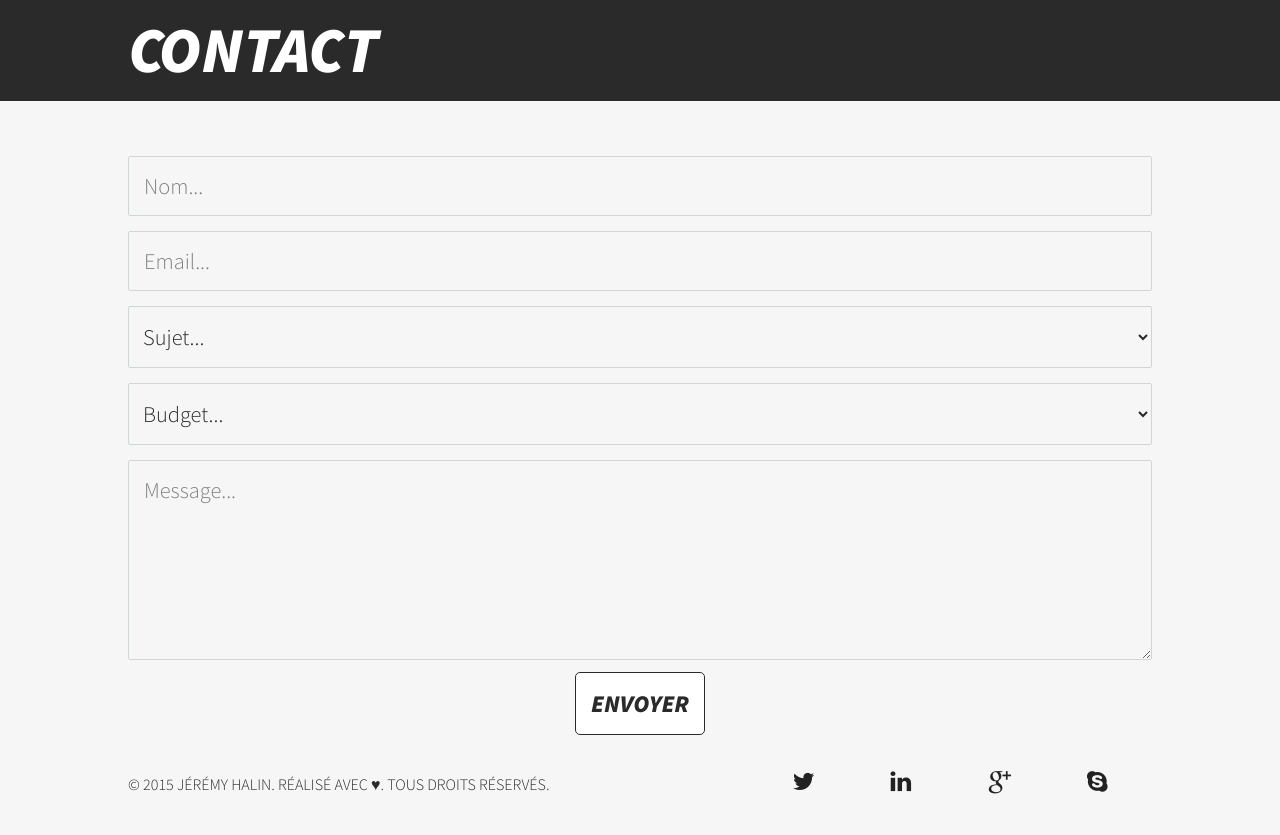
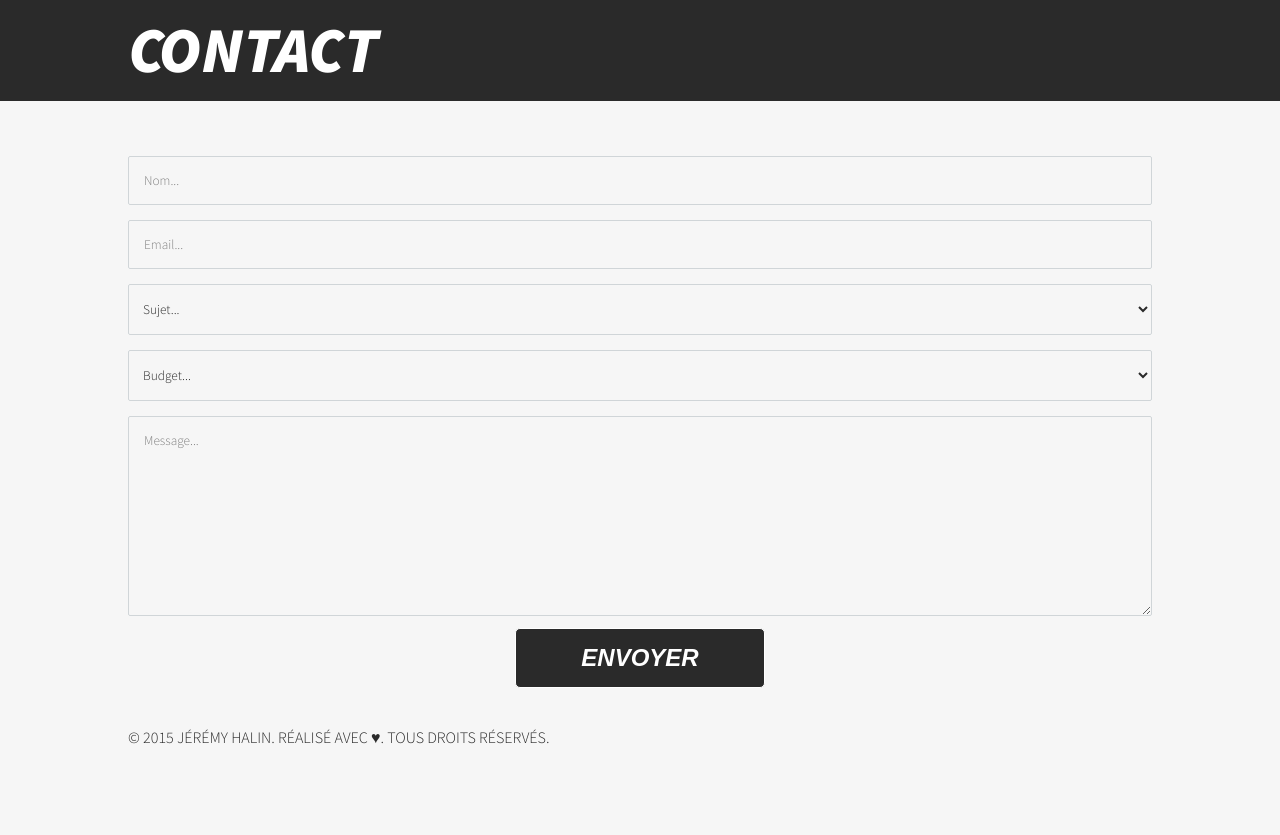
Before and after one commit to HJerem/Portfolio, a PHP site: page /contact in a window 1280 px wide. Shown: the part 100-935 px from the top of the page. After the commit the page ends 844 px from the top, so only its background shows below. Run offline with PHP 8.4, Linux system fonts and the light colour scheme; data that the repository does not hold is empty; some libraries are stand-ins or nearby versions.

Commit message:
Revert "Content added"
This reverts commit 53f899c1ff9cf225c135d38c43131e6d7047ace0.

```diff
--- a/contact.php
+++ b/contact.php
@@ -9,7 +9,6 @@
   <title>Jérémy Halin | Contact</title>
   <meta name="viewport" content="width=device-width, initial-scale=1">
   <link href='http://fonts.googleapis.com/css?family=Source+Sans+Pro:300,600,900italic' rel='stylesheet' type='text/css'>
-	<link rel="stylesheet" href="//maxcdn.bootstrapcdn.com/font-awesome/4.3.0/css/font-awesome.min.css">
   <link rel="stylesheet" href="css/main.css">
 </head>
 <body>
@@ -63,8 +62,8 @@
   ?>
   <p id="message-validation"><?php echo $message ?></p>
   <form class="formulaire" name="form" id="form" action="http://jeremyhalin.fr/contact" method="POST">
-    <input type="text" class="input" placeholder="Nom..." name="name" id="nom" value="<?php echo $_POST['name'] ?>" required>
-    <input type="email" class="input" placeholder="Email..." name="email" id="email" value="<?php echo $_POST['email'] ?>" required>
+    <input type="text" class="input" placeholder="Nom..." name="name" id="nom" required>
+    <input type="email" class="input" placeholder="Email..." name="email" id="email" required>
     <select name="sujet" id="sujet" required>
       <option value="" default>Sujet...</option>
       <option value="devis">Demande de devis</option>
@@ -78,8 +77,8 @@
       <option value="3">entre 1000€ et 2500€</option>
       <option value="4">>2500€</option>
     </select>
-    <textarea class="inputMessage" placeholder="Message..." name="message" id="message" value="<?php echo $_POST['message'] ?>" required></textarea>
-    <input type="submit" name="submit" value="Envoyer" class="seethecaseblack" style="display:block;" onclick="return validForm()">
+    <textarea class="inputMessage" placeholder="Message..." name="message" id="message" required></textarea>
+    <input type="submit" name="submit" value="Envoyer" class="btn color5" onclick="return validForm()">
   </form>
 
 </section>
--- a/css/main.css
+++ b/css/main.css
@@ -140,13 +140,6 @@
      clear: both;
    }
 
-	.container-1024 p{
-	  font-size: 1.4em;
-	  text-align: justify;
-	  line-height: 1.5em;
-	  padding: 0rem 5rem 2rem 5rem;
-	}
-
    section .container-1024{
      min-height:800px;
    }
@@ -259,11 +252,11 @@
      border:4px solid #5b6775;
      border-right-width:0;
      border-bottom-width:0;
+     transform:rotate(-45deg);
      -webkit-transform:rotate(-45deg);
      -moz-transform:rotate(-45deg);
      -o-transform:rotate(-45deg);
      -ms-transform:rotate(-45deg);
-	 transform:rotate(-45deg);
    }
 
    .actions {
@@ -424,32 +417,6 @@
      text-align: center;
      font-size: 1.5em;
    }
-.seethecaseblack {
-     color:#2a2a2a;
-     padding:15px;
-     border:1px solid #2a2a2a;
-     border-radius: 5px;
-     display: inline-block;
-	background:white;
-	cursor:pointer;
-	margin:0 auto;
-	font-family:'Source Sans Pro';
-     text-decoration: none;
-     text-transform: uppercase;
-     -webkit-transition: background .2s ease;
-     -moz-transition: background .2s ease;
-     -ms-transition: background .2s ease;
-     -o-transition: background .2s ease;
-     transition: background .2s ease;
-     font-weight: 900;
-     font-style: italic;
-     text-align: center;
-     font-size: 1.5em;
-   }
-.seethecaseblack:hover{
-	color:white;
-	background:#2a2a2a;
-}
    .btn {
      color:white;
      padding:15px;
@@ -568,7 +535,6 @@
    .input{
      width:100%;
      border:none;
-	   font-size:1.4em;
      background:none;
      color:#2a2a2a;
      border-radius: 2px;
@@ -589,7 +555,6 @@
      width:100%;
      border:none;
      background:none;
-	   font-size:1.4em;
      color:#2a2a2a;
      border-radius: 2px;
      border:1px solid #d0d5d8;
@@ -607,7 +572,6 @@
      color:#2a2a2a;
      border:1px solid #d0d5d8;
      min-height:200px;
-	   font-size:1.4em;
      margin-bottom:10px;
      background:none;
      -webkit-box-sizing: border-box; /* Safari/Chrome, other WebKit */
@@ -758,7 +722,7 @@
   -webkit-font-smoothing: antialiased;
   -moz-osx-font-smoothing: grayscale;
 }
-.round-small .fa, .round .fa{
+.round .fa, .round-small .fa{
   font-size: 3.5em;
   color: white;
   position: relative;
@@ -806,21 +770,7 @@
   display: inline-block;
   text-align: center;
   cursor:pointer;
-	border:1px solid #2a2a2a;
-	-webkit-transition:all 0.2s;
-       -moz-transition:all 0.2s;
-       -o-transition:all 0.2s;
-       transition:all 0.2s;
 }
-
-.round-small:hover{
-	background:#f6f6f6;
-	border:1px solid #2a2a2a;
-}
-.round-small:hover .fa{
-	color: #2a2a2a;
-}
-
 .round-small .fa{
   font-size: 2em;
 }
--- a/exiagame.php
+++ b/exiagame.php
@@ -8,7 +8,6 @@
   <meta http-equiv="X-UA-Compatible" content="IE=edge,chrome=1">
   <title>Jérémy Halin | Projet ExiaGame</title>
   <meta name="viewport" content="width=device-width, initial-scale=1">
-	<link rel="stylesheet" href="//maxcdn.bootstrapcdn.com/font-awesome/4.3.0/css/font-awesome.min.css">
   <link href='http://fonts.googleapis.com/css?family=Source+Sans+Pro:300,600,900italic' rel='stylesheet' type='text/css'>
   <link rel="stylesheet" href="css/main.css">
 </head>
@@ -19,8 +18,6 @@
 <div id="container">
 
   <?php include('header.php'); ?>
-
-
 
   <section id="container-project">
     <div class="exiagame" style="padding-top:20px">
--- a/index.php
+++ b/index.php
@@ -10,7 +10,6 @@
   <meta name="description" content="Jérémy Halin, webdesigner et développeur freelance à Reims. Disponible pour vos projets !">
   <meta name="keywords" content="jeremy, halin, développeur, web, freelance, reims, jérémy, projets, projet, analyste, programmeur, exia">
   <meta name="viewport" content="width=device-width, initial-scale=1">
-	<link rel="stylesheet" href="//maxcdn.bootstrapcdn.com/font-awesome/4.3.0/css/font-awesome.min.css">
   <link href='http://fonts.googleapis.com/css?family=Source+Sans+Pro:300,600,900italic' rel='stylesheet' type='text/css'>
   <link rel="stylesheet" href="css/main.css">
 
```
Also changed, not shown: apropos.php (+0 -9 lines), services.php (+8 -8 lines), 1 other file.
